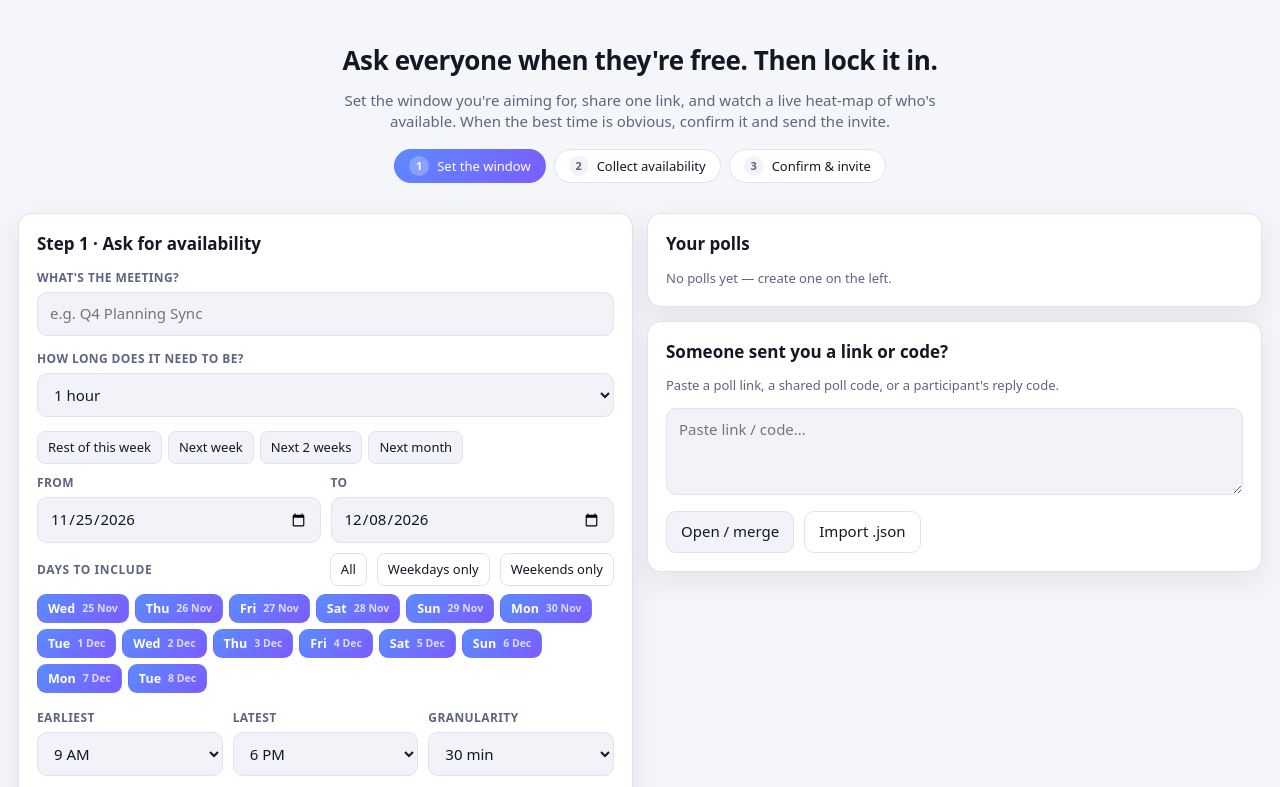
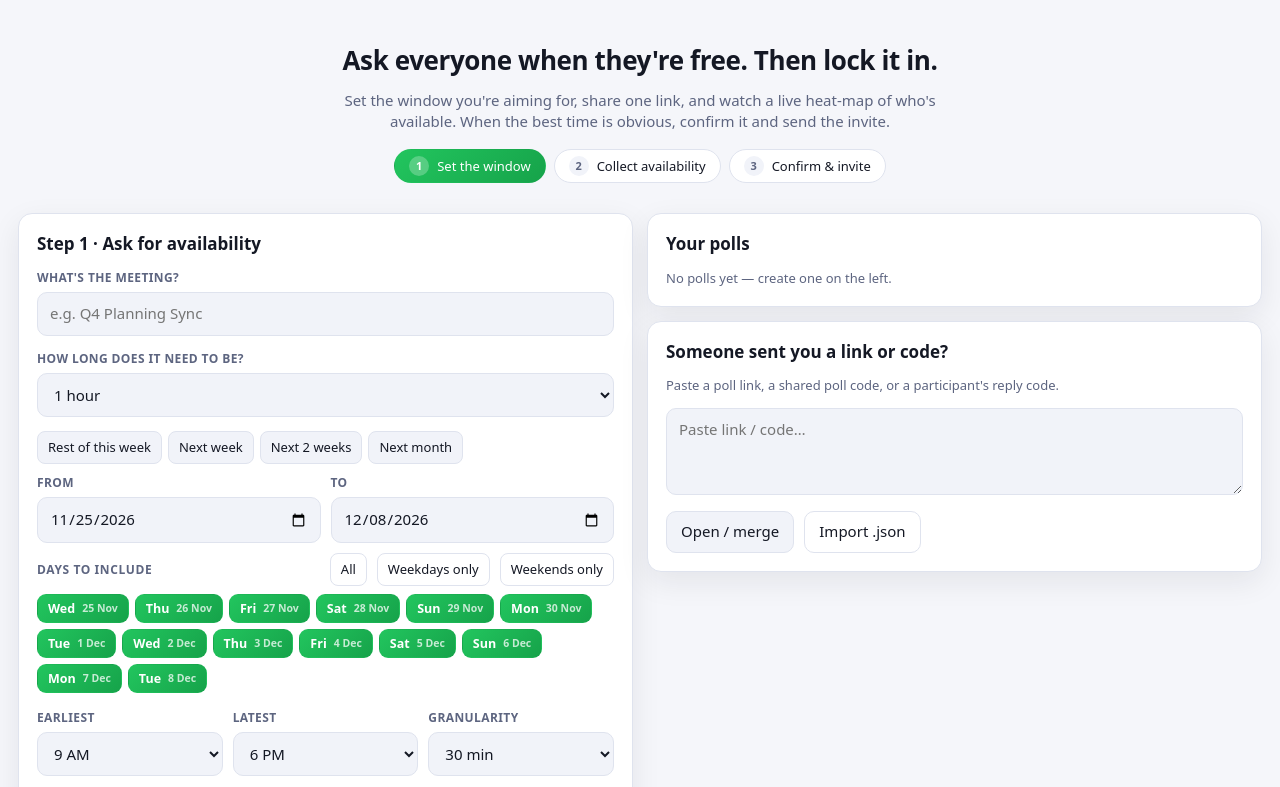
Before and after one commit to AnuDomingo/Meet, a plain HTML site: page index.html in a window 1280 px wide. Shown: the part 56-843 px from the top of the page. Drawn offline with Linux system fonts and the light colour scheme.

Commit message:
Turn the theme green
Co-authored-by: Copilot App <223556219+Copilot@users.noreply.github.com>

```diff
--- a/index.html
+++ b/index.html
@@ -7,8 +7,8 @@
 <style>
   :root{
     --bg:#0f1117; --panel:#171a23; --panel-2:#1e2230; --line:#2a2f40;
-    --txt:#e8eaf0; --muted:#9aa2b8; --accent:#5b8cff; --accent-2:#7c5bff;
-    --good:#22c55e; --warn:#f59e0b; --danger:#ef4444;
+    --txt:#e8f5ec; --muted:#9ab8a4; --accent:#22c55e; --accent-2:#16a34a;
+    --good:#22c55e; --warn:#22c55e; --danger:#22c55e;
     --radius:14px; --shadow:0 10px 30px rgba(0,0,0,.35);
   }
   html[data-theme="light"]{
@@ -891,7 +891,7 @@ function buildSwatches(max){
 function heat(k,max){
   if(!max||!k) return "transparent";
   const t=k/max, a=(0.16+0.76*t).toFixed(3);
-  return `rgba(${Math.round(91-57*t)}, ${Math.round(140+57*t)}, ${Math.round(255-161*t)}, ${a})`;
+  return `rgba(${Math.round(34+80*t)}, ${Math.round(197+30*t)}, ${Math.round(94-28*t)}, ${a})`;
 }
 function buildGrid(root){
   const S=spd(EV), nd=EV.dates.length;
```
